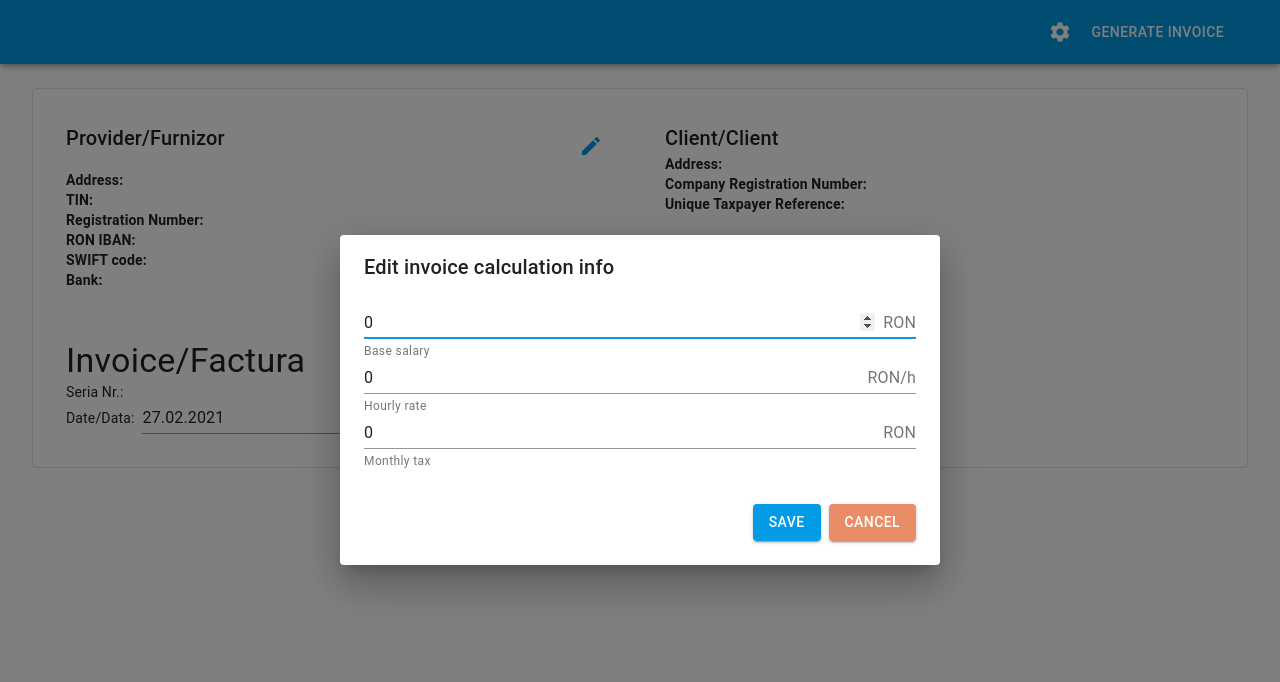
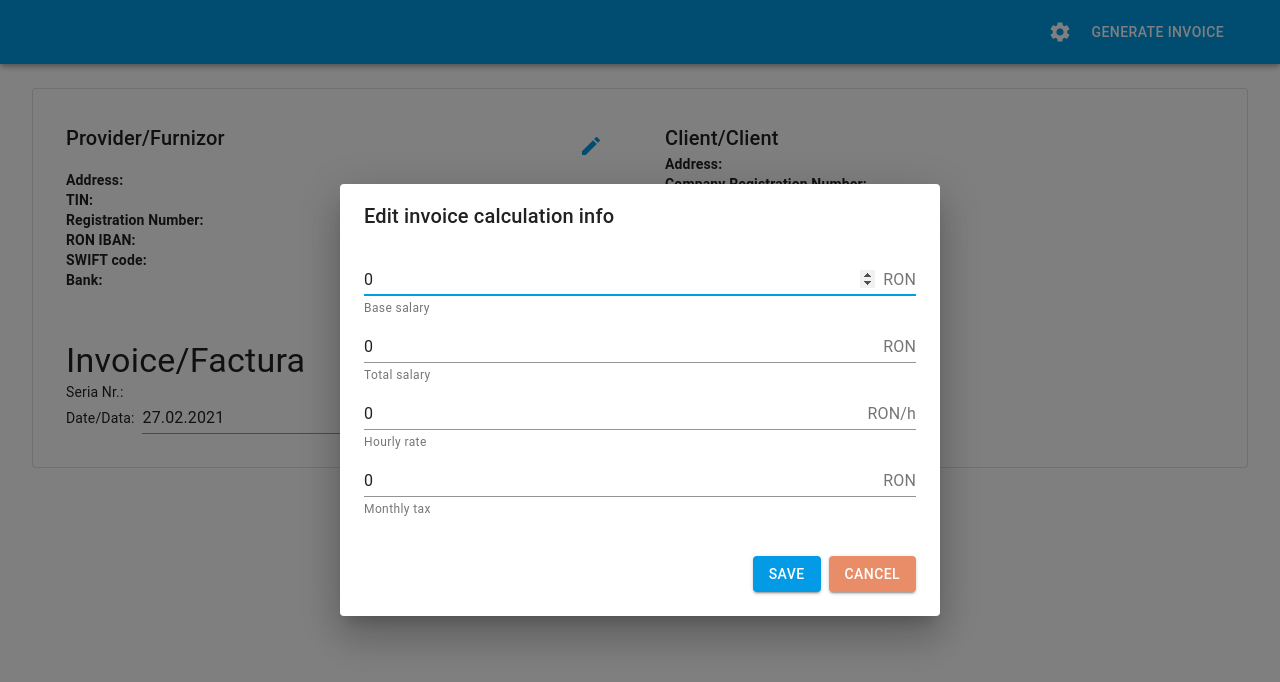
Before and after one commit to dobosalpar/invoicegenerator, a React (Create React App) app: page / in a window 1280 px wide. Both pictures are taken after a click on the button 1059 px from the left and 32 px from the top of the page. Shown: the top 682 px of the page. Built offline with nearby package versions, Linux system fonts and the light colour scheme.

Commit message:
UX enhancments

```diff
--- a/src/Components/EmployeeDataFields/Blocks/EditEmployeeDataFields.tsx
+++ b/src/Components/EmployeeDataFields/Blocks/EditEmployeeDataFields.tsx
@@ -51,7 +51,7 @@ const EditEmployeeDataFields: FC<IEditEmployeeDataFields> = ({
           value={localInvoiceData.address}
           label={useLocalized('address')}
           onChange={handleChange}
-          margin="normal"
+          margin="dense"
           name="address"
           inputProps={{
             "data-testid": "edit-employee-datafields-address"
@@ -67,35 +67,35 @@ const EditEmployeeDataFields: FC<IEditEmployeeDataFields> = ({
             }
             handleChange(e)
           }}
-          margin="normal"
+          margin="dense"
           name="tin"
         />
         <TextField
           value={localInvoiceData.registration_number}
           label={useLocalized('registration_number')}
           onChange={handleChange}
-          margin="normal"
+          margin="dense"
           name="registration_number"
         />
         <TextField
           value={localInvoiceData.ron_iban}
           label={useLocalized('ron_iban')}
           onChange={handleChange}
-          margin="normal"
+          margin="dense"
           name="ron_iban"
         />
         <TextField
           value={localInvoiceData.swift_code}
           label={useLocalized('swift_code')}
           onChange={handleChange}
-          margin="normal"
+          margin="dense"
           name="swift_code"
         />
         <TextField
           value={localInvoiceData.bank}
           label={useLocalized('bank')}
           onChange={handleChange}
-          margin="normal"
+          margin="dense"
           name="bank"
         />
       </div>
--- a/src/Components/TopBar/Blocks/EditInvoiceCalculationInfoDialogue.tsx
+++ b/src/Components/TopBar/Blocks/EditInvoiceCalculationInfoDialogue.tsx
@@ -27,6 +27,7 @@ const EditInvoiceCalculationInfoFields: FC<IEditInvoiceCalculationInfoFields> =
 
   const [invoiceCalcInfo, setInvoiceCalcInfo] = useState<IInvoiceCalculationInfo>({
     base_salary: 0,
+    total_salary: 0,
     hourly_rate: 0,
     tax: 0,
   });
@@ -44,10 +45,20 @@ const EditInvoiceCalculationInfoFields: FC<IEditInvoiceCalculationInfoFields> =
     }
   }, [invoiceCalcInfo]);
 
+  const addZero = useCallback((e) => {
+    if (e.target.value === '') {
+      setInvoiceCalcInfo({
+        ...invoiceCalcInfo,
+        [e.target.name]: 0,
+      });
+    }
+  }, [invoiceCalcInfo]);
+
   const handleChange = useCallback((e) => {
+    const value = parseInt(e.target.value, 10);
     setInvoiceCalcInfo({
       ...invoiceCalcInfo,
-      [e.target.name]: parseInt(e.target.value),
+      [e.target.name]: value,
     });
   }, [invoiceCalcInfo]);
 
@@ -60,7 +71,7 @@ const EditInvoiceCalculationInfoFields: FC<IEditInvoiceCalculationInfoFields> =
   return (
     <>
       <div className="edit-invoice-calculation-info-dialogue-fields">
-        <FormControl>
+        <FormControl className="edit-invoice-calculation-info-dialogue-fields__field">
           <Input
             id="standard-adornment-weight"
             value={invoiceCalcInfo.base_salary}
@@ -74,12 +85,32 @@ const EditInvoiceCalculationInfoFields: FC<IEditInvoiceCalculationInfoFields> =
             autoFocus
             type="number"
             onFocus={removeLeadingZero}
+            onBlur={addZero}
             endAdornment={<InputAdornment position="end">{CURRENCY}</InputAdornment>}
             aria-describedby="standard-weight-helper-text"
           />
           <FormHelperText>{useLocalized('base_salary')}</FormHelperText>
         </FormControl>
-        <FormControl>
+        <FormControl className="edit-invoice-calculation-info-dialogue-fields__field">
+          <Input
+            id="standard-adornment-weight"
+            value={invoiceCalcInfo.total_salary}
+            name="total_salary"
+            onChange={(e) => {
+              if (!ValidationService.isNumber(e.target.value)) {
+                return;
+              }
+              handleChange(e)
+            }}
+            type="number"
+            onFocus={removeLeadingZero}
+            onBlur={addZero}
+            endAdornment={<InputAdornment position="end">{CURRENCY}</InputAdornment>}
+            aria-describedby="standard-weight-helper-text"
+          />
+          <FormHelperText>{useLocalized('total_salary')}</FormHelperText>
+        </FormControl>
+        <FormControl className="edit-invoice-calculation-info-dialogue-fields__field">
           <Input
             id="standard-adornment-weight"
             value={invoiceCalcInfo.hourly_rate}
@@ -92,12 +123,13 @@ const EditInvoiceCalculationInfoFields: FC<IEditInvoiceCalculationInfoFields> =
             }}
             type="number"
             onFocus={removeLeadingZero}
+            onBlur={addZero}
             endAdornment={<InputAdornment position="end">{`${CURRENCY}/h`}</InputAdornment>}
             aria-describedby="standard-weight-helper-text"
           />
           <FormHelperText>{useLocalized('hourly_rate')}</FormHelperText>
         </FormControl>
-        <FormControl>
+        <FormControl className="edit-invoice-calculation-info-dialogue-fields__field">
           <Input
             id="standard-adornment-weight"
             value={invoiceCalcInfo.tax}
@@ -110,6 +142,7 @@ const EditInvoiceCalculationInfoFields: FC<IEditInvoiceCalculationInfoFields> =
             }}
             type="number"
             onFocus={removeLeadingZero}
+            onBlur={addZero}
             endAdornment={<InputAdornment position="end">{CURRENCY}</InputAdornment>}
             aria-describedby="standard-weight-helper-text"
           />
--- a/src/Components/TopBar/Blocks/_EditInvoiceCalculationInfoDialogue.scss
+++ b/src/Components/TopBar/Blocks/_EditInvoiceCalculationInfoDialogue.scss
@@ -1,6 +1,9 @@
 .edit-invoice-calculation-info-dialogue-fields {
   display: flex;
   flex-direction: column;
+  &__field {
+    margin: 8px 0 4px 0 !important; // Needed to override MUI style just for this case
+  }
 }
 
 .edit-invoice-calculation-info-dialogue {
--- a/src/Constants/English.json
+++ b/src/Constants/English.json
@@ -19,6 +19,7 @@
   "serie_nr": "Seria Nr.",
   "edit_invoice_calc_info": "Edit invoice calculation info",
   "base_salary": "Base salary",
+  "total_salary": "Total salary",
   "hourly_rate": "Hourly rate",
   "monthly_tax": "Monthly tax"
 }
--- a/src/Redux/Reducers/EmployeeReducer.ts
+++ b/src/Redux/Reducers/EmployeeReducer.ts
@@ -16,6 +16,7 @@ export interface IInvoiceData {
 
 export interface IInvoiceCalculationInfo {
   base_salary: number,
+  total_salary: number,
   hourly_rate: number,
   tax: number,
 };
@@ -38,6 +39,7 @@ const initialState: IEmployeeState = {
   },
   employeeInfo: {
     base_salary: 0,
+    total_salary: 0,
     hourly_rate: 0,
     tax: 0,
   },
```
